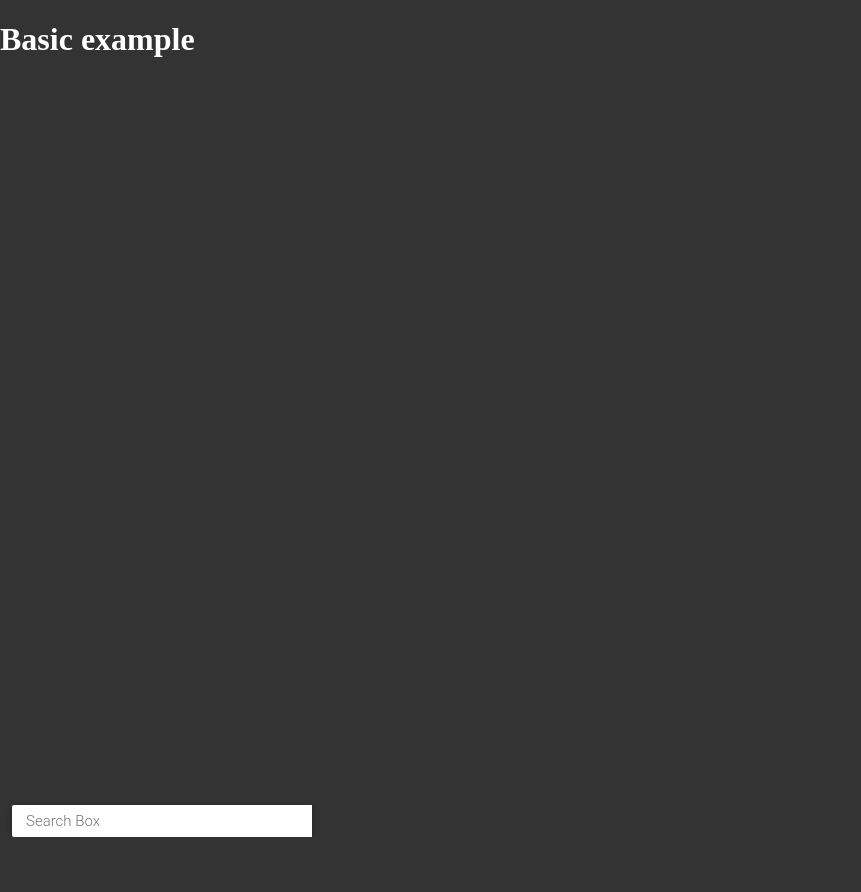
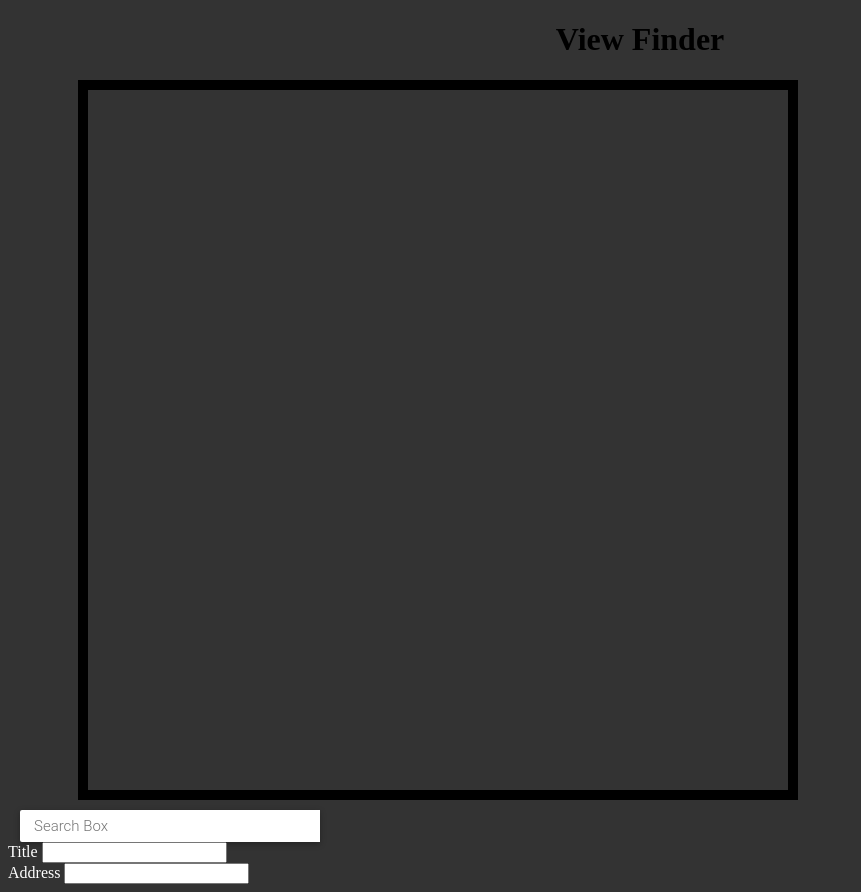
Before and after one commit to ScottMcintire90/twodayproject-javascript, a website with bundled scripts: page index.html in a window 1280 px wide. Shown: the whole page, without its empty margins (0-861 px from the left). Before the commit the page ends 837 px from the top, so only its background shows below. Built offline with nearby package versions, Linux system fonts and the light colour scheme; files whose address does not match are found by name.

Commit message:
add form for adding a view

```diff
--- a/css/style.css
+++ b/css/style.css
@@ -6,6 +6,8 @@ body{
 #map {
   width: 700px;
   height: 700px;
+  border: 10px solid black;
+  margin-left: 70px;
 }
 
 #find{
@@ -16,11 +18,6 @@ body{
 	color: black;
 }
 
-html, body {
-height: 100%;
-margin: 0;
-padding: 0;
-}
 
 .controls {
 margin-top: 10px;
@@ -63,6 +60,12 @@ font-family: Roboto;
 font-size: 13px;
 font-weight: 300;
 }
-#target {
-width: 345px;
+
+.header {
+	color: black;
+	text-align: center;
 }
+
+#newView input {
+	color: black;
+}
--- a/index.html
+++ b/index.html
@@ -8,14 +8,24 @@
     <script src="http://maps.google.com/maps/api/js?libraries=places"></script>
     <link rel="stylesheet" href="css/style.css">
   </head>
-  <body class="container">
-    <h1>Basic example</h1>
+    <h1 class="header jumbotron">View Finder</h1>
 
-    <div id="map"></div>
 
-    <div id="find">
-    <input id="pac-input" class="controls" type="text" placeholder="Search Box">
-    </div>
+
+      <div class="col-md-6">
+        <div id="map"></div>
+        <input id="pac-input" class="controls" type="text" placeholder="Search Box">
+      </div>
+
+      <div class="col-md-6">
+        <form id="newView">
+          <label for="title">Title</label>
+          <input id="title" name="title" type="text">
+          </br>
+          <label for="address">Address</label>
+          <input id="address" name="address" type="text">
+        </form>
+      </div>
 
   </body>
 </html>
--- a/js/map-interface.js
+++ b/js/map-interface.js
@@ -69,7 +69,9 @@ function initAutocomplete() {
 }
 
 
+function addView(){
 
+}
 
 
 
```
Also changed, not shown: 1 other file.
